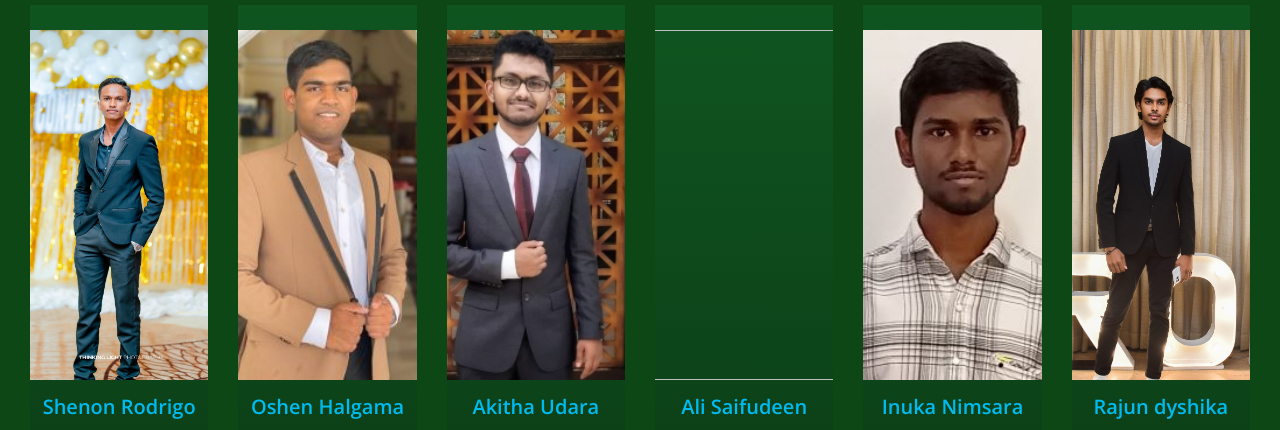
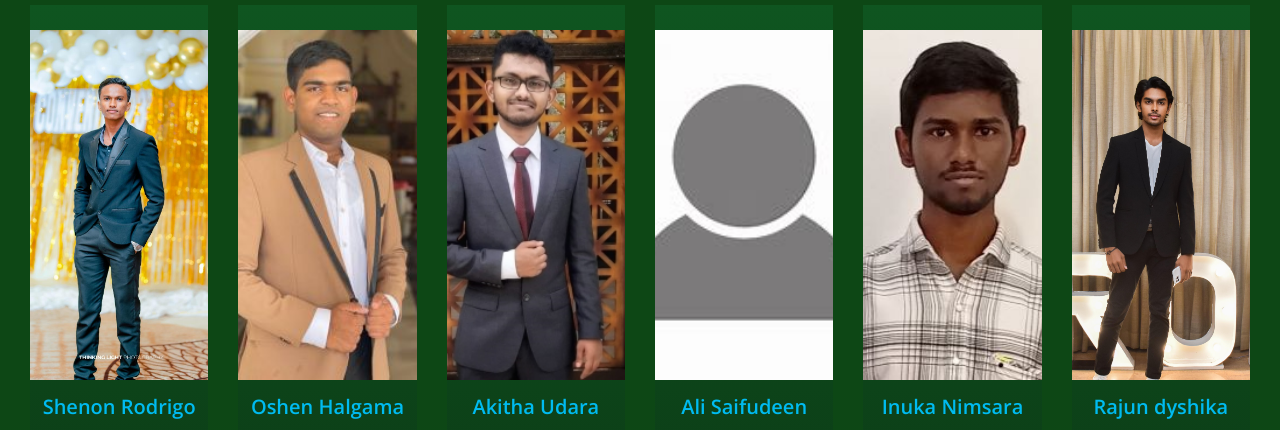
Before and after one commit to inuka2003/safecrop, a plain HTML site: page team.html in a window 1280 px wide. Shown: the part 209-639 px from the top of the page. Drawn offline with nearby package versions, Linux system fonts and the light colour scheme; some packages are replaced by stand-ins of ours; a script that the page names is missing.

Commit message:
make correction

```diff
--- a/team.html
+++ b/team.html
@@ -161,7 +161,7 @@
         <div class="col-lg-2 col-sm-6">
           <div class="box">
             <div class="img-box">
-              <img src="images/" class="img1" alt="">
+              <img src="images/OIP.jpg" class="img1" alt="">
             </div>
             <div class="detail-box">
               <h5>Ali Saifudeen</h5>
```
